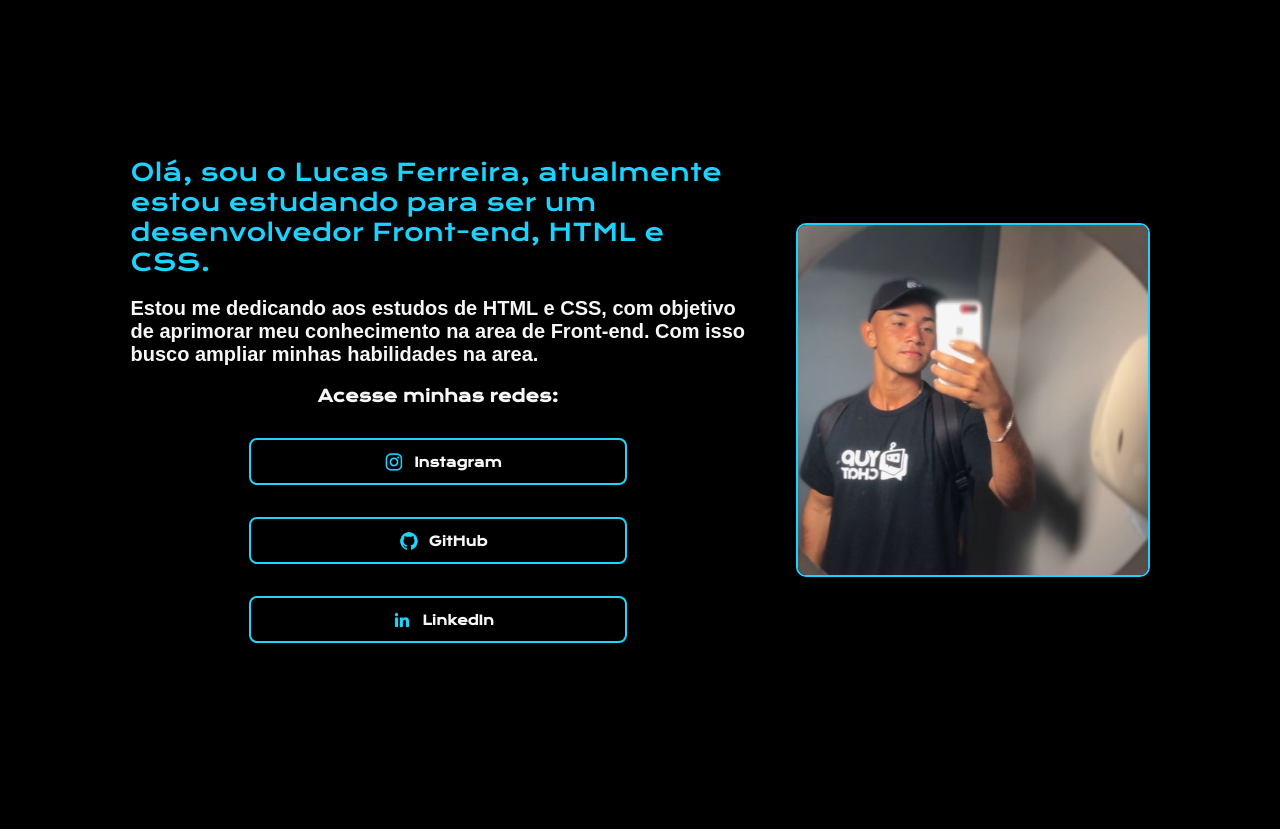
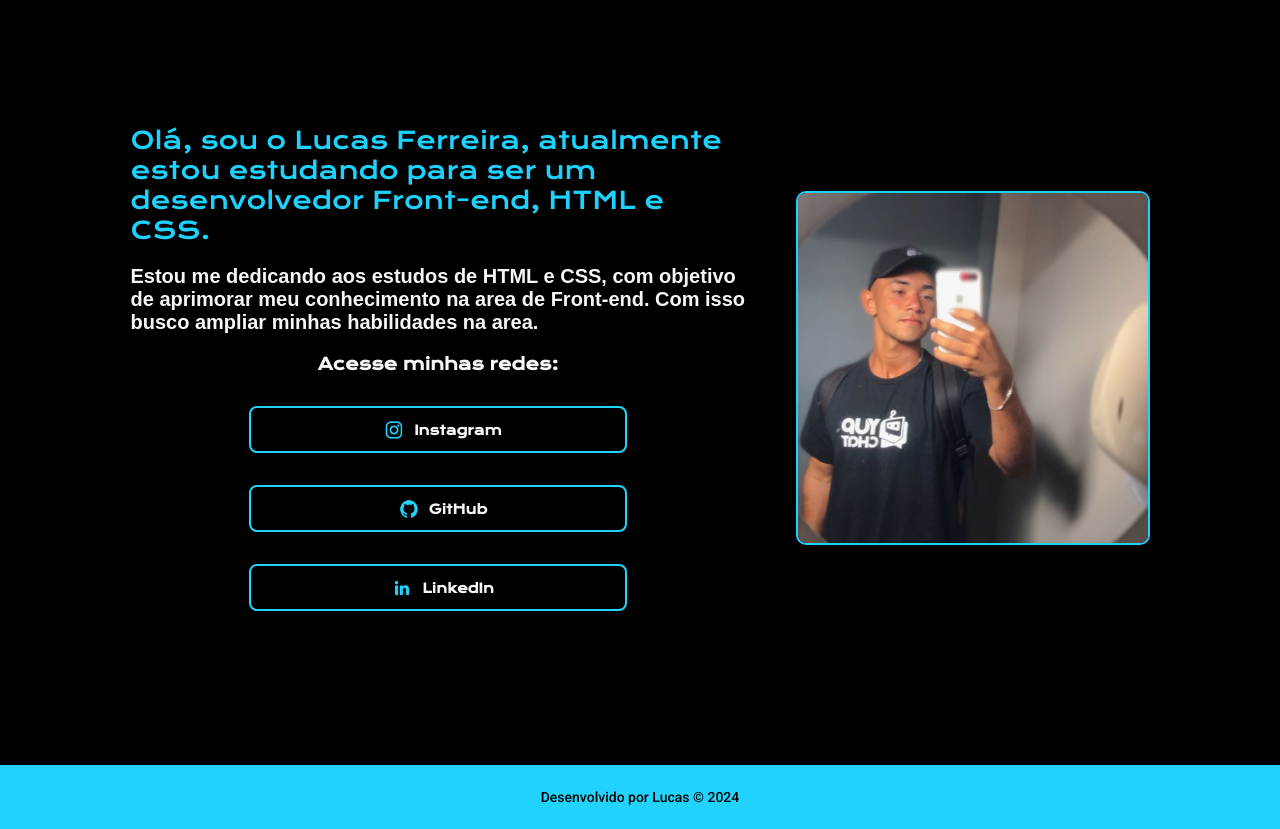
Before and after one commit to LucasFerreiraCode/portifolio, a plain HTML site: page index.html in a window 1280 px wide. Shown: the top 829 px of the page. Before the commit the page ends 800 px from the top, so only its background shows below. Drawn offline with nearby package versions, Linux system fonts and the light colour scheme.

Commit message:
Update index.html

```diff
--- a/index.html
+++ b/index.html
@@ -30,8 +30,10 @@
 
                 </div>
         </section>
-        <img class="minha-foto" src="./projeto.png.jpg" alt="Foto do Lucas Ferreira">
+        <img class="minha-foto" src="./projeto.png.jpg  " alt="Foto do Lucas Ferreira">
     </main>
-    <footer></footer>
+    <footer class="rodape">
+        <p>Desenvolvido por Lucas © 2024</p>
+    </footer>
 </body>
 </html>
```
